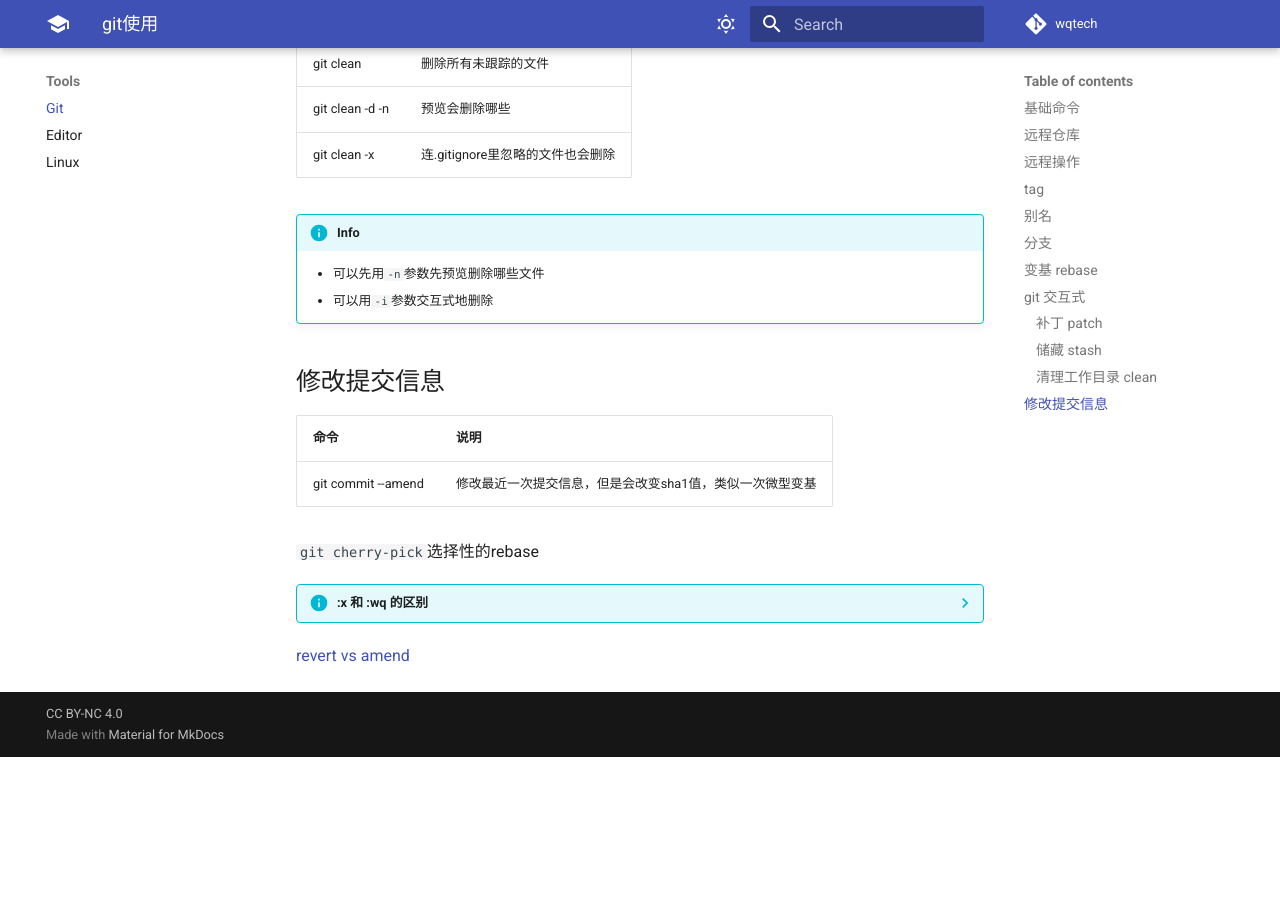
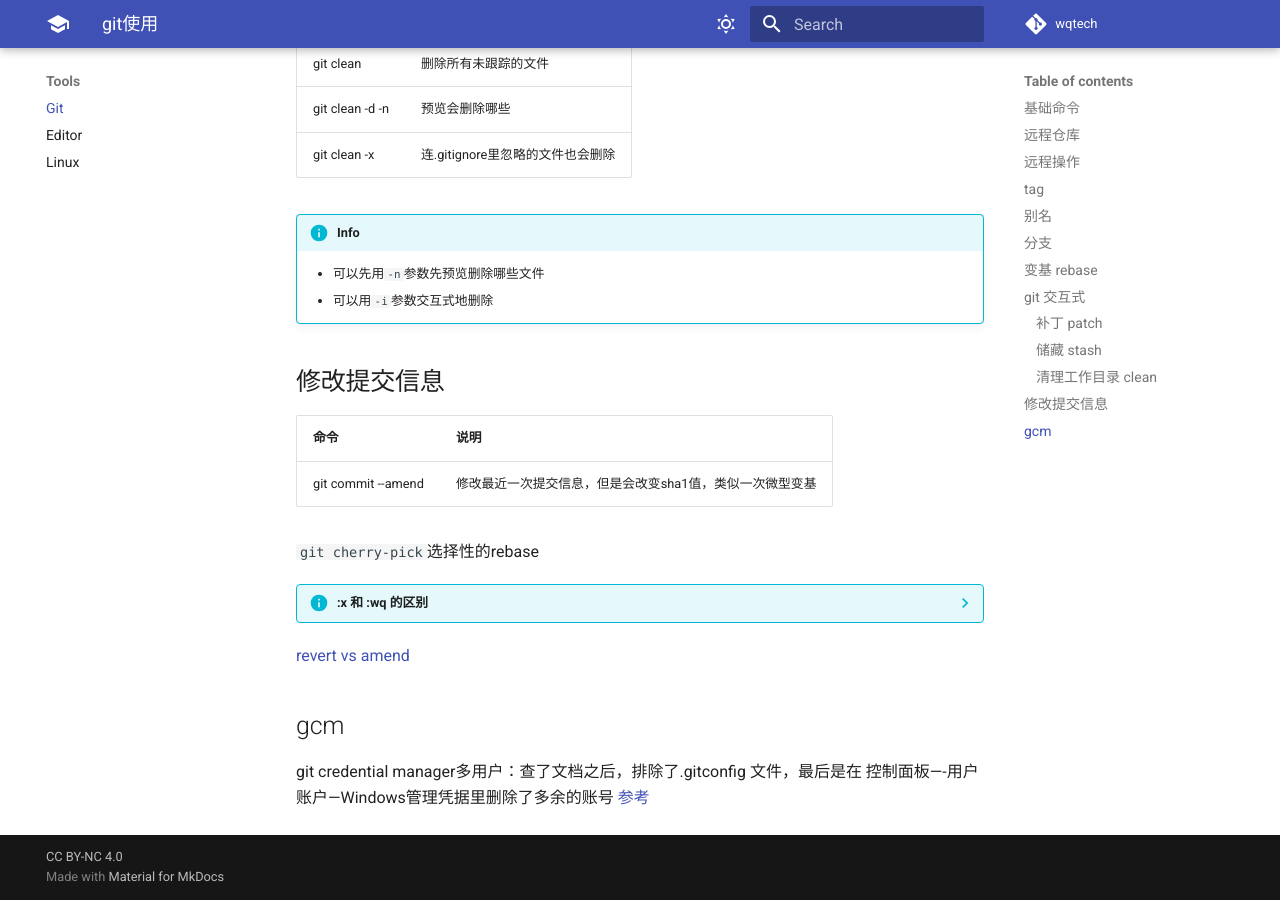
Before and after one commit to edwardwq301/wqtech, an MkDocs documentation site: the page built from docs/tools/git.md, in a window 1280 px wide and 900 px high, scrolled down 4885 px. Built offline with MkDocs 1.6.1 and Material for MkDocs 9.7.7, drawn with Linux system fonts in a browser that asks for light colours; some web fonts are replaced; comment, search, counter and statistics services are not loaded; before the commit the page ends 5642 px from its top, so only the background shows below that.

Commit message:
docs(git): gcm多用户删除

```diff
--- a/docs/tools/git.md
+++ b/docs/tools/git.md
@@ -191,3 +191,6 @@ git commit --amend|修改最近一次提交信息，但是会改变sha1值，类
 
 
 [revert vs amend](https://stackoverflow.com/questions/28166547/what-are-the-differences-between-revert-amend-rollback-and-undo-a-com)
+
+## gcm
+git credential manager多用户：查了文档之后，排除了.gitconfig 文件，最后是在 控制面板—-用户账户—Windows管理凭据里删除了多余的账号 [参考](https://cloud.tencent.com/developer/article/2055131)
```
